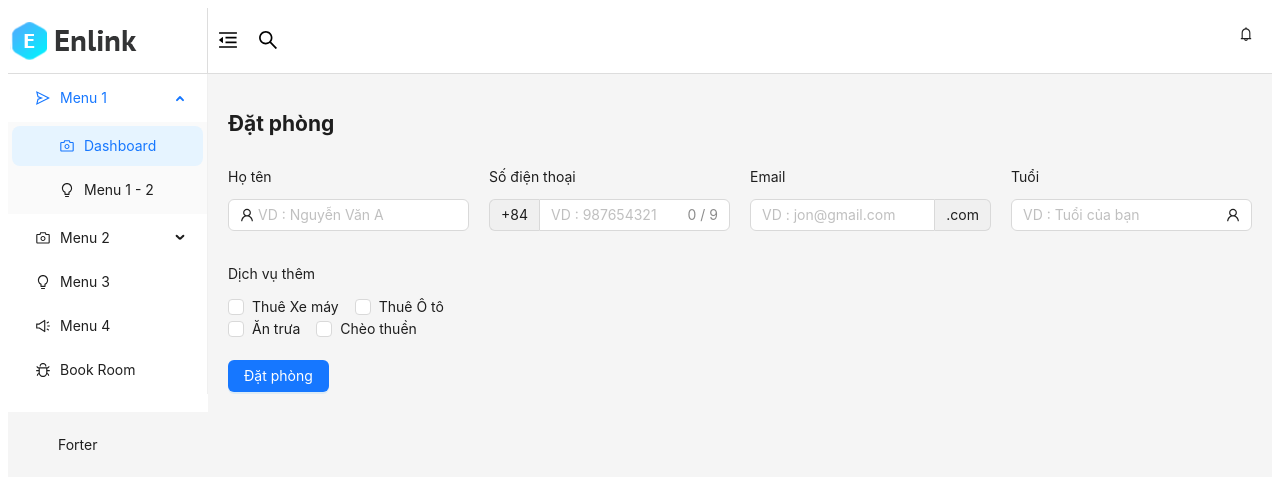
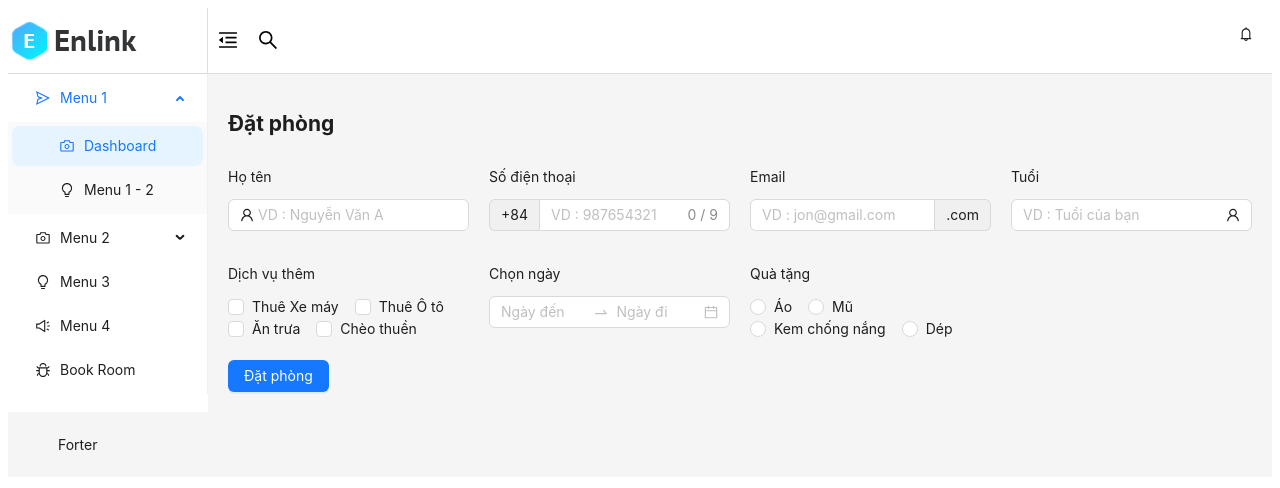
Before and after one commit to TienManh260703/ant-design, a React (Vite) app in the folder ant-design/: page /book-room in a window 1280 px wide. Shown: the top 488 px of the page. Built offline with nearby package versions, Linux system fonts and the light colour scheme.

Commit message:
Component : Radio

```diff
--- a/ant-design/src/pages/BookRoom/BookRoom.jsx
+++ b/ant-design/src/pages/BookRoom/BookRoom.jsx
@@ -1,6 +1,7 @@
-import { Input, Row, Col, Button, Checkbox, Space } from "antd";
+import { Input, Row, Col, Button, Checkbox, DatePicker, Radio } from "antd";
 import { useState } from "react";
 import { UserOutlined } from "@ant-design/icons";
+const { RangePicker } = DatePicker;
 function BookRoom() {
   const [data, setData] = useState({});
 
@@ -19,6 +20,24 @@ function BookRoom() {
     const object = {
       ...data,
       services: e,
+    };
+    setData(object);
+  };
+
+  const handleChangeRadio = (e) => {
+    const object = {
+      ...data,
+      [e.target.name]: e.target.value,
+    };
+    setData(object);
+  };
+
+  const handleChangeDate = (dates, dateStrings) => {
+    // console.log(dates);
+    // console.log(dateStrings);
+    const object = {
+      ...data,
+      date: dateStrings,
     };
     setData(object);
   };
@@ -82,7 +101,7 @@ function BookRoom() {
         </Col>
         <Col xxl={6} xl={6} lg={12} md={12} sm={24} xs={24}>
           <p>Dịch vụ thêm</p>
-          <Checkbox.Group name="services" onChange={handleChangeCheckbox}>
+          <Checkbox.Group onChange={handleChangeCheckbox}>
             {/* <Space direction="vertical"> */}
             {/* Cho nằm dọc : vertical */}
             <Checkbox value={"Thuê xe"}>Thuê Xe máy</Checkbox>
@@ -91,6 +110,26 @@ function BookRoom() {
             <Checkbox value={"Chèo thuyền"}>Chèo thuền</Checkbox>
             {/* </Space> */}
           </Checkbox.Group>
+        </Col>
+        <Col xxl={6} xl={6} lg={12} md={12} sm={24} xs={24}>
+          <p>Chọn ngày</p>
+          <RangePicker
+            showTime={true}
+            placeholder={["Ngày đến", "Ngày đi"]}
+            format={"YYYY-DD-MM HH:mm:ss"}
+            onChange={handleChangeDate}
+          />
+        </Col>
+        <Col xxl={6} xl={6} lg={12} md={12} sm={24} xs={24}>
+          <p>Quà tặng</p>
+          <Radio.Group name="gift" onChange={handleChangeRadio}>
+            <Radio checked={true} value={"Áo"}>
+              Áo
+            </Radio>
+            <Radio value={"Mũ"}> Mũ</Radio>
+            <Radio value={"Kem chống nắng"}>Kem chống nắng</Radio>
+            <Radio value={"Dép"}>Dép </Radio>
+          </Radio.Group>
         </Col>
         <Col xxl={24} xl={24} lg={24} md={24} sm={24} xs={24}>
           <Button type="primary" onClick={handleSubmit}>
```
